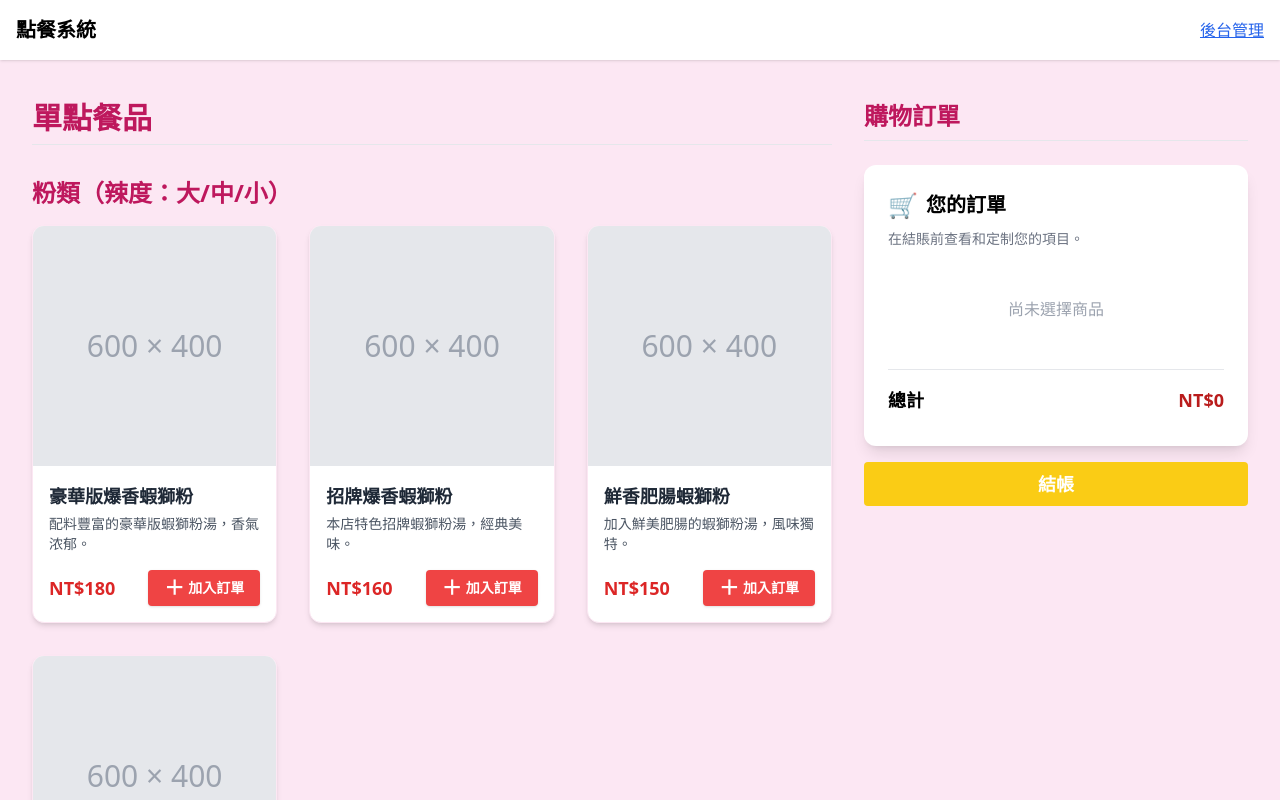
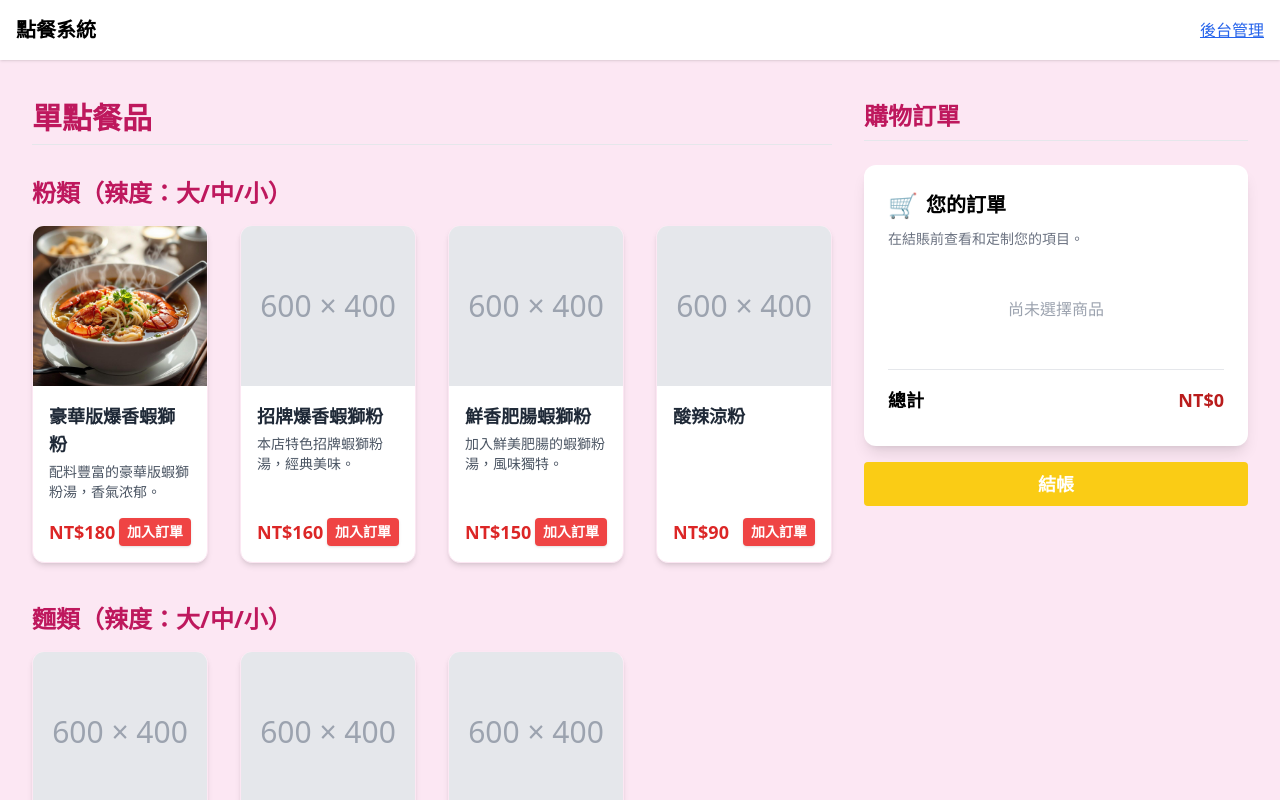
Before and after one commit to kuenjang/chinatrustcabin, a Next.js app: page / in a window 1280 px wide. Shown: the top 800 px of the page. Built offline with nearby package versions, Linux system fonts and the light colour scheme.

Commit message:
新增圖片

```diff
--- a/app/admin/page.tsx
+++ b/app/admin/page.tsx
@@ -27,7 +27,7 @@ export default function AdminPage() {
   useEffect(() => {
     if (authed) {
       fetchOrders();
-      const interval = setInterval(fetchOrders, 5000); // 每5秒自動刷新
+      const interval = setInterval(fetchOrders, 15000); // 每15秒自動刷新
       return () => clearInterval(interval); // 離開頁面時清除計時器
     }
   }, [authed]);
@@ -40,8 +40,12 @@ export default function AdminPage() {
 
   // 刪除訂單
   const deleteOrder = async (id) => {
-    await supabase.from('orders').delete().eq('id', id);
-    fetchOrders();
+    const { error } = await supabase.from('orders').delete().eq('id', id);
+    if (error) {
+      alert('刪除失敗：' + error.message);
+    } else {
+      fetchOrders();
+    }
   };
 
   if (!authed) {
--- a/app/page.tsx
+++ b/app/page.tsx
@@ -12,7 +12,7 @@ const menuList = [
   {
     category: '粉類（辣度：大/中/小）',
     items: [
-      { name: '豪華版爆香蝦獅粉', description: '配料豐富的豪華版蝦獅粉湯，香氣浓郁。', price: 180 },
+      { name: '豪華版爆香蝦獅粉', description: '配料豐富的豪華版蝦獅粉湯，香氣浓郁。', price: 180, image: '/img/haohuaban_baoxiang_xiashifen.jpg' },
       { name: '招牌爆香蝦獅粉', description: '本店特色招牌蝦獅粉湯，經典美味。', price: 160 },
       { name: '鮮香肥腸蝦獅粉', description: '加入鮮美肥腸的蝦獅粉湯，風味獨特。', price: 150 },
       { name: '酸辣涼粉', description: '', price: 90 },
@@ -137,13 +137,14 @@ export default function HomePage() {
           {menuList.map(group => (
             <div key={group.category} className="mb-10">
               <h2 className="text-2xl font-bold text-pink-700 mb-4">{group.category}</h2>
-              <div className="grid grid-cols-1 md:grid-cols-3 gap-8">
+              <div className="grid grid-cols-1 md:grid-cols-4 gap-8">
                 {group.items.map((item) => (
                   <MenuCard
                     key={item.name}
                     name={item.name}
                     description={item.description}
                     price={item.price}
+                    image={item.image}
                     onAdd={() => handleAddToOrder(item)}
                   />
                 ))}
--- a/components/MenuCard.tsx
+++ b/components/MenuCard.tsx
@@ -11,7 +11,7 @@ interface MenuCardProps {
 const MenuCard: React.FC<MenuCardProps> = ({ name, description, price, image, onAdd }) => {
   return (
     <div className="bg-white rounded-xl shadow-md overflow-hidden flex flex-col transition hover:shadow-xl border border-pink-100">
-      <div className="bg-gray-200 flex items-center justify-center h-60 text-3xl text-gray-400 select-none">
+      <div className="bg-gray-200 flex items-center justify-center h-40 text-3xl text-gray-400 select-none">
         {image ? (
           <img src={image} alt={name} className="object-cover w-full h-full" />
         ) : (
@@ -25,8 +25,8 @@ const MenuCard: React.FC<MenuCardProps> = ({ name, description, price, image, on
         </div>
         <div className="flex items-center justify-between mt-2">
           <span className="text-red-600 font-bold text-lg">NT${price}</span>
-          <button className="bg-red-500 hover:bg-red-600 text-white px-4 py-1 rounded flex items-center gap-1 text-sm font-semibold shadow transition" onClick={onAdd}>
-            <span className="text-xl font-bold">＋</span> 加入訂單
+          <button className="bg-red-500 hover:bg-red-600 text-white px-2 py-1 rounded flex items-center gap-1 text-sm font-semibold shadow transition" onClick={onAdd}>
+            加入訂單
           </button>
         </div>
       </div>
```
Also changed, not shown: public/img/haohuaban_baoxiang_xiashifen.jpg (added), 1 other file (tests, documents, lock files or other folders).
